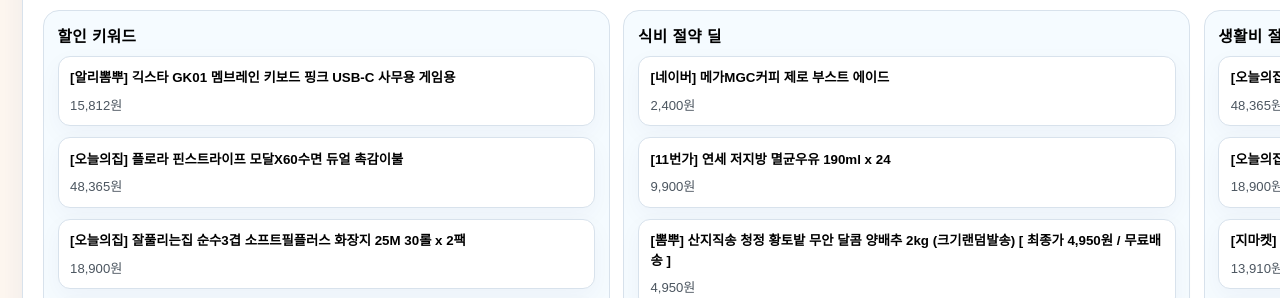
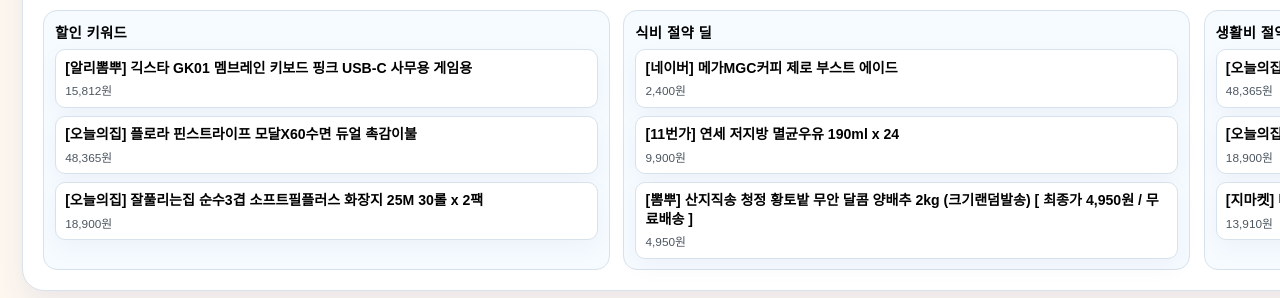
Before and after one commit to JAYWYN-C/my-hotdeal, a plain HTML site: page index.html in a window 1280 px wide. Shown: the part 469-767 px from the top of the page. Drawn offline with Linux system fonts and the light colour scheme; a web font is replaced by a local one.

Commit message:
style: compact dashboard panels

```diff
--- a/app.js
+++ b/app.js
@@ -469,7 +469,7 @@
   render();
 }
 
-function pickDashboardDeals(predicate, limit = 4) {
+function pickDashboardDeals(predicate, limit = 3) {
   return [...deals]
     .filter(predicate)
     .sort((a, b) => {
--- a/styles.css
+++ b/styles.css
@@ -293,28 +293,28 @@
 
 .dashboard-panel {
   border: 1px solid var(--line);
-  padding: 0.82rem 0.85rem;
-  border-radius: 16px;
+  padding: 0.62rem 0.68rem;
+  border-radius: 14px;
   background: var(--surface-soft);
 }
 
 .dashboard-panel h3 {
-  margin: 0 0 0.55rem;
+  margin: 0 0 0.42rem;
   font-family: "Do Hyeon", sans-serif;
-  font-size: 0.98rem;
+  font-size: 0.9rem;
   letter-spacing: 0.02em;
 }
 
 .mini-deal-list {
   display: grid;
-  gap: 0.7rem;
+  gap: 0.5rem;
 }
 
 .mini-deal {
   border: 1px solid var(--line);
   background: var(--surface-strong);
-  padding: 0.72rem;
-  border-radius: 12px;
+  padding: 0.52rem 0.58rem;
+  border-radius: 10px;
   text-align: left;
   cursor: pointer;
   box-shadow: 0 8px 24px rgba(10, 36, 114, 0.04);
@@ -323,15 +323,16 @@
 .mini-deal-title {
   display: block;
   font-weight: 700;
-  line-height: 1.45;
+  font-size: 0.88rem;
+  line-height: 1.3;
 }
 
 .mini-deal-meta {
   display: flex;
   flex-wrap: wrap;
   gap: 0.55rem;
-  margin-top: 0.45rem;
-  font-size: 0.82rem;
+  margin-top: 0.28rem;
+  font-size: 0.74rem;
   color: var(--muted);
 }
 
```
Also changed, not shown: scripts/ui-regression.test.mjs (+6 -3 lines).
